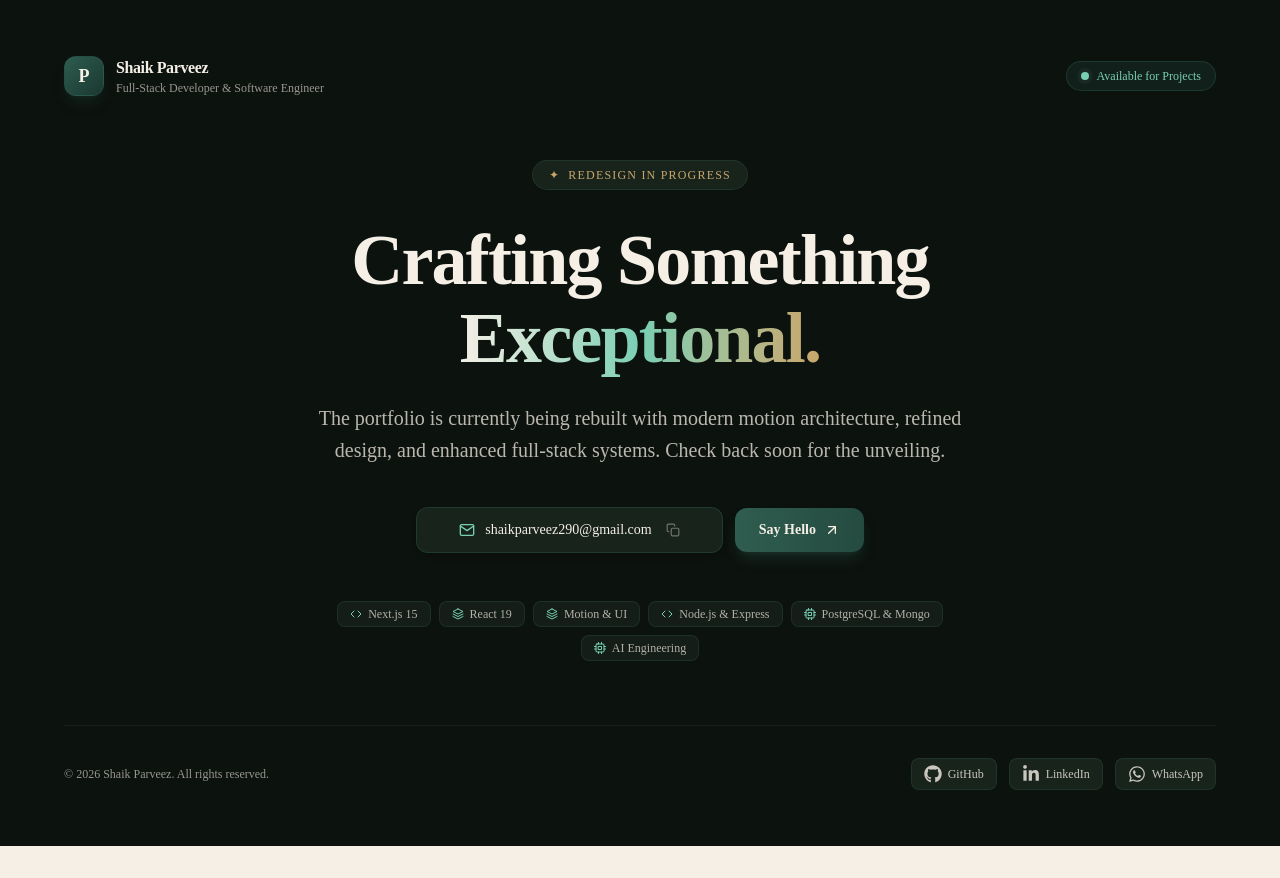
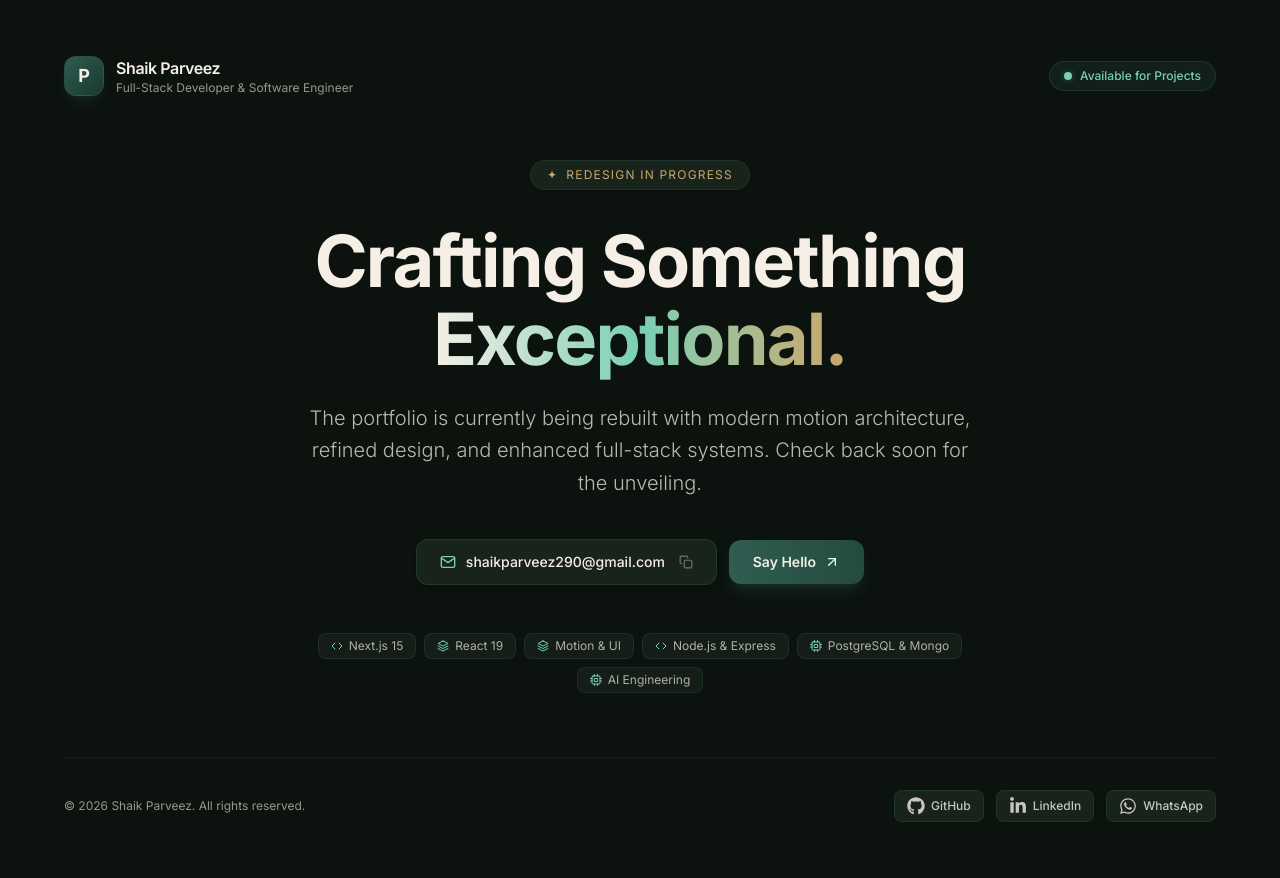
Before and after one commit to parveezz/Parveez_portfolio, a Next.js app: page / in a window 1280 px wide. Before the commit the page ends 846 px from the top, so only its background shows below. Built offline with nearby package versions, Linux system fonts and the light colour scheme; no server answers.

Commit message:
Configure Inter as primary font family

```diff
--- a/src/app/globals.css
+++ b/src/app/globals.css
@@ -6,12 +6,12 @@ body,
 * {
   scrollbar-width: none; /* Firefox */
   -ms-overflow-style: none; /* IE and Edge */
-  font-family: var(--font-poppins), "Poppins", sans-serif;
+  font-family: var(--font-inter), "Inter", -apple-system, BlinkMacSystemFont, "Segoe UI", Roboto, sans-serif;
 }
 
 body {
-  background-color: #F5EFE6;
-  color: #1F2A24;
+  background-color: #0c120e;
+  color: #F5EFE6;
 }
 
 *::-webkit-scrollbar {
--- a/src/app/layout.jsx
+++ b/src/app/layout.jsx
@@ -1,5 +1,12 @@
+import { Inter } from "next/font/google";
 import "./globals.css";
 import { Toaster } from "sonner";
+
+const inter = Inter({
+  subsets: ["latin"],
+  variable: "--font-inter",
+  display: "swap",
+});
 
 const baseUrl = process.env.NEXT_PUBLIC_SITE_URL || "https://parveez.dev";
 
@@ -36,8 +43,8 @@ export const metadata = {
 
 export default function RootLayout({ children }) {
   return (
-    <html lang="en" suppressHydrationWarning>
-      <body className="antialiased font-sans bg-[#0c120e] text-[#F5EFE6] selection:bg-[#2F5D50] selection:text-[#F5EFE6]" suppressHydrationWarning>
+    <html lang="en" className={inter.variable} suppressHydrationWarning>
+      <body className={`${inter.className} antialiased font-sans bg-[#0c120e] text-[#F5EFE6] selection:bg-[#2F5D50] selection:text-[#F5EFE6]`} suppressHydrationWarning>
         {children}
         <Toaster position="top-right" richColors closeButton />
       </body>
```
